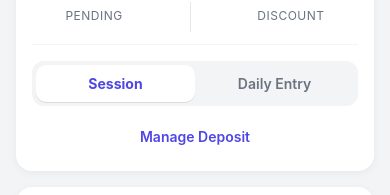
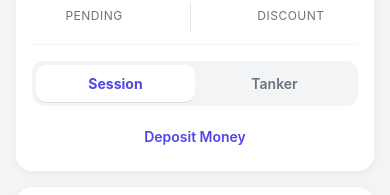
Before and after one commit to DheerajSaini0001/Business_App, a React Native app: screen /userDetail in a window 390 px wide. Shown: the part 145-340 px from the top of the page. Built offline with nearby package versions, Linux system fonts and the light colour scheme.

Commit message:
All Done

```diff
--- a/src/screens/UserDetailScreen.jsx
+++ b/src/screens/UserDetailScreen.jsx
@@ -502,12 +502,12 @@ export default function UserDetail() {
                   <Text style={[styles.tabText, filterType === "session" && styles.activeTabText]}>Session</Text>
                 </TouchableOpacity>
                 <TouchableOpacity onPress={() => setFilterType("daily")} style={[styles.tabButton, filterType === "daily" && styles.activeTab]}>
-                  <Text style={[styles.tabText, filterType === "daily" && styles.activeTabText]}>Daily Entry</Text>
+                  <Text style={[styles.tabText, filterType === "daily" && styles.activeTabText]}>Tanker</Text>
                 </TouchableOpacity>
               </View>
 
               <TouchableOpacity onPress={() => setShowDepositForm(!showDepositForm)} style={styles.actionButtonSecondary}>
-                <Text style={styles.actionButtonSecondaryText}>{showDepositForm ? "Close Deposit Form" : "Manage Deposit"}</Text>
+                <Text style={styles.actionButtonSecondaryText}>{showDepositForm ? "Close Deposit Form" : "Deposit Money"}</Text>
               </TouchableOpacity>
 
               {showDepositForm && (
@@ -554,7 +554,7 @@ export default function UserDetail() {
             {!loading && filterType === "daily" && (
                 <>
                 <View style={styles.card}>
-                    <Text style={styles.cardTitle}>📅 Daily Management</Text>
+                    <Text style={styles.cardTitle}>📅 Tanker Management</Text>
                     <View style={styles.actionRow}>
                         <TouchableOpacity onPress={() => handleAddData(user._id)} style={[styles.quickActionButton, {backgroundColor: COLORS.success}]}>
                             <Text style={styles.quickActionText}>+ Today's Tanker</Text>
```
